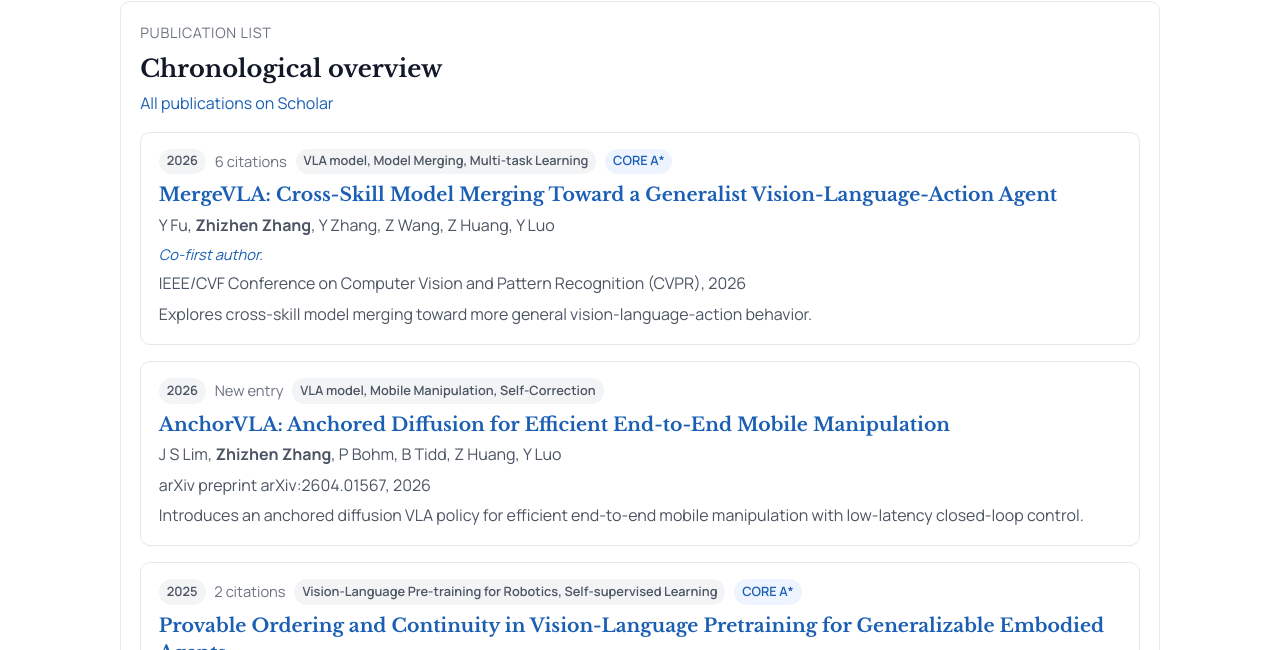
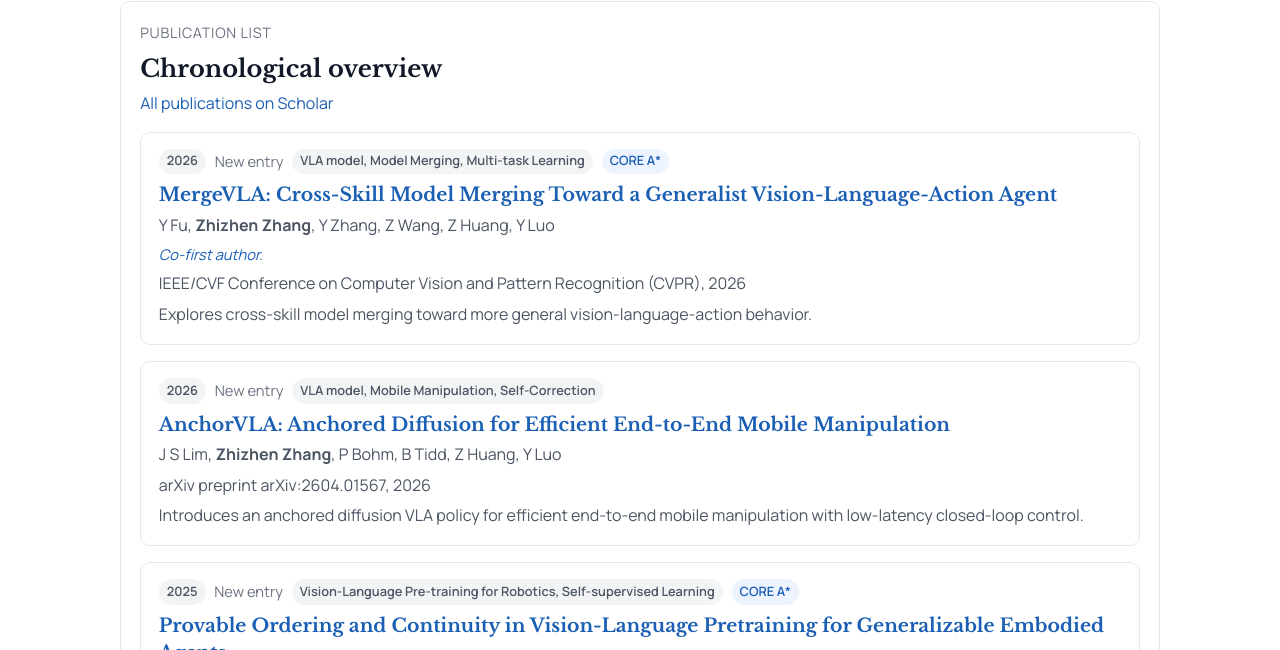
Before and after one commit to Daisy-zzz/homepage, a Jekyll site: the page built from _pages/publications.html, in a window 1280 px wide. Shown: the part 302-952 px from the top of the page. Built offline with Jekyll 4.4.1, drawn with Linux system fonts in a browser that asks for light colours; some of the changed text lies outside the part shown.

Commit message:
Refresh citation counts

```diff
--- a/_data/publications.yml
+++ b/_data/publications.yml
@@ -1,90 +1,88 @@
-- title: "AnchorVLA: Anchored Diffusion for Efficient End-to-End Mobile Manipulation"
-  authors: "J S Lim, Z Zhang, P Bohm, B Tidd, Z Huang, Y Luo"
-  authors_html: "J S Lim, <strong>Zhizhen Zhang</strong>, P Bohm, B Tidd, Z Huang, Y Luo"
-  venue: "arXiv preprint arXiv:2604.01567, 2026"
+- title: 'AnchorVLA: Anchored Diffusion for Efficient End-to-End Mobile Manipulation'
+  authors: J S Lim, Z Zhang, P Bohm, B Tidd, Z Huang, Y Luo
+  authors_html: J S Lim, <strong>Zhizhen Zhang</strong>, P Bohm, B Tidd, Z Huang, Y Luo
+  venue: arXiv preprint arXiv:2604.01567, 2026
   year: 2026
-  citations: "New entry"
-  area: "VLA model, Mobile Manipulation, Self-Correction"
+  citations: New entry
+  area: VLA model, Mobile Manipulation, Self-Correction
   homepage_selected: true
-  selection_note: "Under review"
+  selection_note: Under review
   url: https://arxiv.org/abs/2604.01567
-  teaser_image: "/assets/img/anchorvla_teaser.png"
-  summary: "Introduces an anchored diffusion VLA policy for efficient end-to-end mobile manipulation with low-latency closed-loop control."
-
-- title: "MergeVLA: Cross-Skill Model Merging Toward a Generalist Vision-Language-Action Agent"
-  authors: "Y Fu, Z Zhang, Y Zhang, Z Wang, Z Huang, Y Luo"
-  authors_html: "Y Fu, <strong>Zhizhen Zhang</strong>, Y Zhang, Z Wang, Z Huang, Y Luo"
-  venue: "IEEE/CVF Conference on Computer Vision and Pattern Recognition (CVPR), 2026"
+  teaser_image: /assets/img/anchorvla_teaser.png
+  summary: Introduces an anchored diffusion VLA policy for efficient end-to-end mobile manipulation with low-latency closed-loop control.
+- title: 'MergeVLA: Cross-Skill Model Merging Toward a Generalist Vision-Language-Action Agent'
+  authors: Y Fu, Z Zhang, Y Zhang, Z Wang, Z Huang, Y Luo
+  authors_html: Y Fu, <strong>Zhizhen Zhang</strong>, Y Zhang, Z Wang, Z Huang, Y Luo
+  venue: IEEE/CVF Conference on Computer Vision and Pattern Recognition (CVPR), 2026
   year: 2026
-  citations: "6 citations"
-  area: "VLA model, Model Merging, Multi-task Learning"
-  core_rank: "A*"
+  citations: New entry
+  area: VLA model, Model Merging, Multi-task Learning
+  core_rank: A*
   homepage_selected: true
   url: https://mergevla.github.io/
-  teaser_image: "/assets/img/mergevla_teaser.jpg"
-  teaser_alt: "Teaser image for MergeVLA"
-  note: "Co-first author."
-  summary: "Explores cross-skill model merging toward more general vision-language-action behavior."
-
-- title: "Provable Ordering and Continuity in Vision-Language Pretraining for Generalizable Embodied Agents"
-  authors: "Z Zhang, L Zhu, Z Fang, Z Huang, Y Luo"
-  authors_html: "<strong>Zhizhen Zhang</strong>, L Zhu, Z Fang, Z Huang, Y Luo"
-  venue: "Annual Conference on Neural Information Processing Systems (NeurIPS), 2025"
+  teaser_image: /assets/img/mergevla_teaser.jpg
+  teaser_alt: Teaser image for MergeVLA
+  note: Co-first author.
+  summary: Explores cross-skill model merging toward more general vision-language-action behavior.
+- title: Provable Ordering and Continuity in Vision-Language Pretraining for Generalizable Embodied Agents
+  authors: Z Zhang, L Zhu, Z Fang, Z Huang, Y Luo
+  authors_html: <strong>Zhizhen Zhang</strong>, L Zhu, Z Fang, Z Huang, Y Luo
+  venue: Annual Conference on Neural Information Processing Systems (NeurIPS), 2025
   year: 2025
-  citations: "2 citations"
-  area: "Vision-Language Pre-training for Robotics, Self-supervised Learning"
-  core_rank: "A*"
+  citations: New entry
+  area: Vision-Language Pre-training for Robotics, Self-supervised Learning
+  core_rank: A*
   homepage_selected: true
   url: https://actol-pretrain.github.io/
-  teaser_image: "/assets/img/actol_teaser.png"
-  teaser_alt: "Teaser image for ACTOL"
-  summary: "Studies temporal ordering and continuity objectives for stronger embodied agent pretraining."
-- title: "Contrastive Learning for Implicit Social Factors in Social Media Popularity Prediction"
-  authors: "Z Zhang, R Qiu, X Xie"
-  authors_html: "<strong>Zhizhen Zhang</strong>, R Qiu, X Xie"
-  venue: "arXiv preprint arXiv:2410.09345, 2024"
+  teaser_image: /assets/img/actol_teaser.png
+  teaser_alt: Teaser image for ACTOL
+  summary: Studies temporal ordering and continuity objectives for stronger embodied agent pretraining.
+- title: Contrastive Learning for Implicit Social Factors in Social Media Popularity Prediction
+  authors: Z Zhang, R Qiu, X Xie
+  authors_html: <strong>Zhizhen Zhang</strong>, R Qiu, X Xie
+  venue: arXiv preprint arXiv:2410.09345, 2024
   year: 2024
-  citations: "4 citations"
-  area: "Networked Intelligence"
-  summary: "Models hidden social factors that influence popularity prediction in social platforms."
-- title: "Hiercas: Hierarchical Temporal Graph Attention Networks for Popularity Prediction in Information Cascades"
-  authors: "Z Zhang, X Xie, Y Zhang, L Zhang, Y Jiang"
-  authors_html: "<strong>Zhizhen Zhang</strong>, X Xie, Y Zhang, L Zhang, Y Jiang"
-  venue: "2024 International Joint Conference on Neural Networks (IJCNN), 2024"
+  citations: New entry
+  area: Networked Intelligence
+  summary: Models hidden social factors that influence popularity prediction in social platforms.
+- title: 'Hiercas: Hierarchical Temporal Graph Attention Networks for Popularity Prediction in Information Cascades'
+  authors: Z Zhang, X Xie, Y Zhang, L Zhang, Y Jiang
+  authors_html: <strong>Zhizhen Zhang</strong>, X Xie, Y Zhang, L Zhang, Y Jiang
+  venue: 2024 International Joint Conference on Neural Networks (IJCNN), 2024
   year: 2024
-  citations: "3 citations"
-  area: "Networked Intelligence"
-  core_rank: "B"
-  summary: "Uses hierarchical temporal graph attention to reason over information cascades."
-- title: "Resolving Spurious Temporal Location Dependency for Video Corpus Moment Retrieval"
-  authors: "Y Zhang, L Zhang, Z Zhang, Z Wang, X Xie, W Wang"
-  authors_html: "Y Zhang, L Zhang, <strong>Zhizhen Zhang</strong>, Z Wang, X Xie, W Wang"
-  venue: "2024 IEEE International Conference on Systems, Man, and Cybernetics (SMC), 2024"
+  citations: 3 citations
+  area: Networked Intelligence
+  core_rank: B
+  summary: Uses hierarchical temporal graph attention to reason over information cascades.
+- title: Resolving Spurious Temporal Location Dependency for Video Corpus Moment Retrieval
+  authors: Y Zhang, L Zhang, Z Zhang, Z Wang, X Xie, W Wang
+  authors_html: Y Zhang, L Zhang, <strong>Zhizhen Zhang</strong>, Z Wang, X Xie, W Wang
+  venue: 2024 IEEE International Conference on Systems, Man, and Cybernetics (SMC), 2024
   year: 2024
-  citations: "New entry"
-  area: "Video Understanding"
-  summary: "Addresses temporal shortcut behavior in moment retrieval over video corpora."
-- title: "View while Moving: Efficient Video Recognition in Long-Untrimmed Videos"
-  authors: "Y Tian, M Yang, L Zhang, Z Zhang, Y Liu, X Xie, X Que, W Wang"
-  authors_html: "Y Tian, M Yang, L Zhang, <strong>Zhizhen Zhang</strong>, Y Liu, X Xie, X Que, W Wang"
-  venue: "Proceedings of the 31st ACM International Conference on Multimedia, 2023"
+  citations: New entry
+  area: Video Understanding
+  summary: Addresses temporal shortcut behavior in moment retrieval over video corpora.
+- title: 'View while Moving: Efficient Video Recognition in Long-Untrimmed Videos'
+  authors: Y Tian, M Yang, L Zhang, Z Zhang, Y Liu, X Xie, X Que, W Wang
+  authors_html: Y Tian, M Yang, L Zhang, <strong>Zhizhen Zhang</strong>, Y Liu, X Xie, X Que, W Wang
+  venue: Proceedings of the 31st ACM International Conference on Multimedia, 2023
   year: 2023
-  citations: "11 citations"
-  area: "Video Understanding"
-  core_rank: "A*"
+  citations: 8 citations
+  area: Video Understanding
+  core_rank: A*
   homepage_selected: true
-  teaser_image: "/assets/img/view_teaser.png"
-  teaser_alt: "Teaser image for View while Moving"
-  summary: "Focuses on efficient recognition strategies for long and untrimmed video streams."
-- title: "Edge-Assisted Real-Time Video Analytics with Spatial-Temporal Redundancy Suppression"
-  authors: "Z Wang, X He, Z Zhang, Y Zhang, Z Cao, W Cheng, W Wang, Y Cui"
-  authors_html: "Z Wang, X He, <strong>Zhizhen Zhang</strong>, Y Zhang, Z Cao, W Cheng, W Wang, Y Cui"
-  venue: "IEEE Internet of Things Journal 10 (7), 6324-6335, 2022"
+  teaser_image: /assets/img/view_teaser.png
+  teaser_alt: Teaser image for View while Moving
+  summary: Focuses on efficient recognition strategies for long and untrimmed video streams.
+- title: Edge-Assisted Real-Time Video Analytics with Spatial-Temporal Redundancy Suppression
+  authors: Z Wang, X He, Z Zhang, Y Zhang, Z Cao, W Cheng, W Wang, Y Cui
+  authors_html: Z Wang, X He, <strong>Zhizhen Zhang</strong>, Y Zhang, Z Cao, W Cheng, W Wang, Y Cui
+  venue: IEEE Internet of Things Journal 10 (7), 6324-6335, 2022
   year: 2022
-  citations: "32 citations"
-  area: "Systems"
+  citations: 25 citations
+  area: Systems
   homepage_selected: true
-  selection_note: "JCR IF 8.9"
-  teaser_image: "/assets/img/edge_teaser.png"
-  teaser_alt: "Teaser image for edge-assisted real-time video analytics"
-  summary: "Proposes real-time video analytics with redundancy suppression in edge-assisted settings."
+  selection_note: JCR IF 8.9
+  teaser_image: /assets/img/edge_teaser.png
+  teaser_alt: Teaser image for edge-assisted real-time video analytics
+  summary: Proposes real-time video analytics with redundancy suppression in edge-assisted settings.
```
Also changed, not shown: _data/profile.yml (+15 -15 lines).
